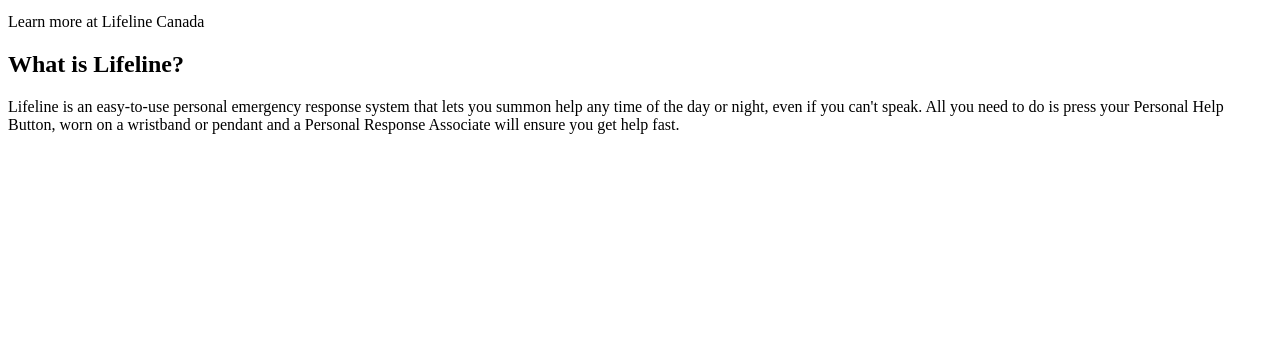
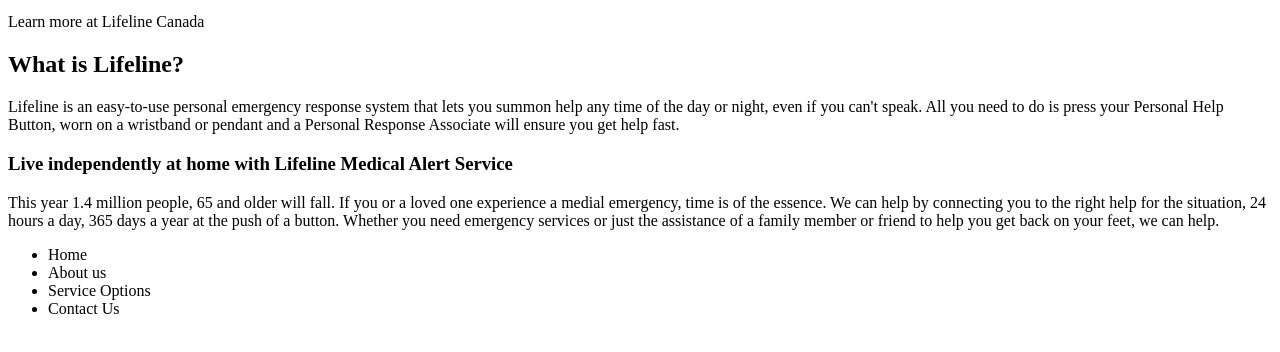
Before and after one commit to nic-dgl103-f23-cvs1/project-KrisTessier, a plain HTML site: page Homepage.html in a window 1280 px wide. Shown: the part 298-650 px from the top of the page. Drawn offline with Linux system fonts and the light colour scheme.

Commit message:
Will add cta and footer html

```diff
--- a/Homepage.html
+++ b/Homepage.html
@@ -32,5 +32,21 @@
     <h2> What is Lifeline? </h2>
     <p>Lifeline is an easy-to-use personal emergency response system that lets you summon help any time of the day or night, even if you can't speak.  All you need to do is press your Personal Help Button, worn on a wristband or pendant and a Personal Response Associate will ensure you get help fast. </p>
 </div>
+<!--  end of about us section -->
+<!-- cta section -->
+<div class="cta">
+    <h3>Live independently at home with Lifeline Medical Alert Service</h3>
+    <p>This year 1.4 million people, 65 and older will fall.  If you or a loved one experience a medial emergency, time is of the essence.  We can help by connecting you to the right help for the situation, 24 hours a day, 365 days a year at the push of a button.  Whether you need emergency services or just the assistance of a family member or friend to help you get back on your feet, we can help.</p>
+</div>
+<footer>
+    <nav>
+        <ul>
+            <li>Home </li>
+            <li>About us</li>
+            <li>Service Options</li>
+            <li>Contact Us</li>
+        </ul>
+    </nav>
+</footer>
 </body>
 </html>
```
